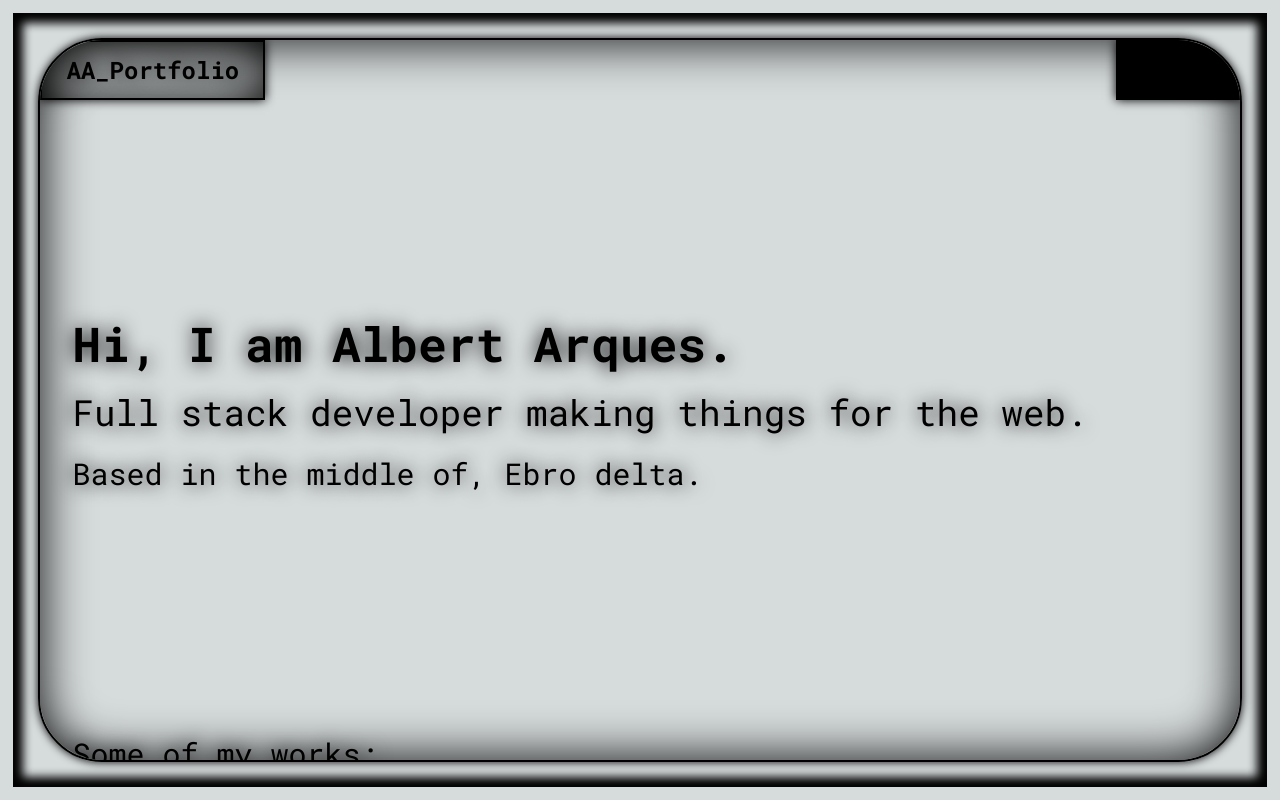
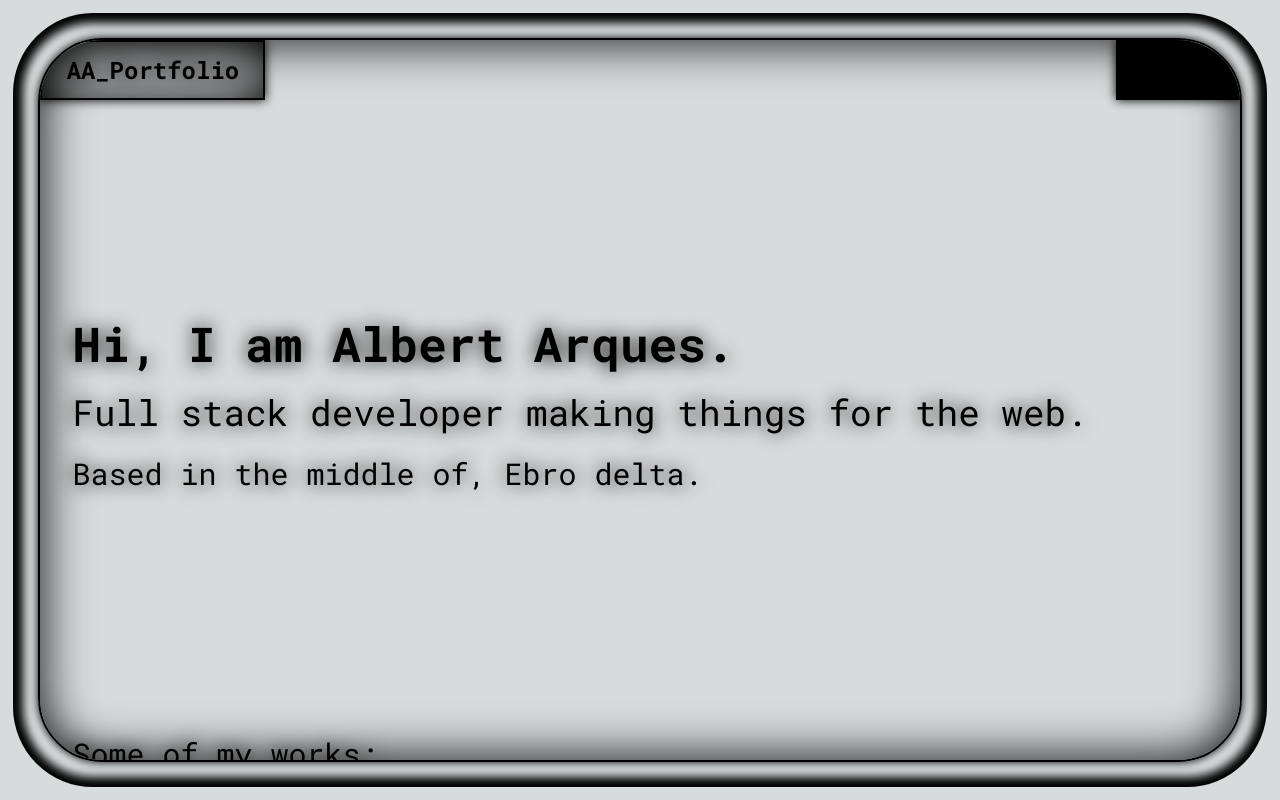
Before and after one commit to albertarques/portfolio, a Next.js app: page / in a window 1280 px wide. Built offline with nearby package versions, Linux system fonts and the light colour scheme.

Commit message:
Minor estethics changes

```diff
--- a/src/components/navbar/Navbar.jsx
+++ b/src/components/navbar/Navbar.jsx
@@ -3,7 +3,7 @@ import Link from "next/link";
 // TODO: Create a navbar component
 export default function Navbar() {
   return (
-    <div className="w-full sticky top-0 flex flex-row justify-between lg:text-2xl text-xl">
+    <div className="w-full sticky z-10 top-0 flex flex-row justify-between lg:text-2xl text-xl">
       <div className="border-f brand frame-f block py-3 px-6 font-bold">
         <Link href="/">AA_Portfolio</Link>
       </div>
--- a/src/components/workcard/WorkCard.jsx
+++ b/src/components/workcard/WorkCard.jsx
@@ -15,7 +15,7 @@ export default function WorkCard({
   if (hoverState) {
     return (
       <div
-        className={[`border-f m-3 p-3 pb-3 border z-10 cursor-pointer ${className}`]}
+        className={[`border-f m-3 p-3 pb-3 border cursor-pointer ${className}`]}
         onMouseLeave={() => setHoverState(false)}
       >
         <h3 className="text-2xl">{title}</h3>
@@ -42,7 +42,7 @@ export default function WorkCard({
     return (
       <div
         className={[
-          `border-f-hover m-3 p-3 pb-3 z-10 border cursor-pointer ${className}`,
+          `border-f-hover m-3 p-3 pb-3 border cursor-pointer ${className}`,
         ]}
         onMouseEnter={() => setHoverState(true)}
       >
--- a/src/pages/index.js
+++ b/src/pages/index.js
@@ -19,7 +19,7 @@ export default function Based() {
     <main className={`${robot.className}`}>
 
       <div className='flex flex-col frame border-f fixed overflow-y-scroll items-center'>
-      <div className="effect-shape fixed"></div>
+      <div className="effect-shape rounded-xl lg:rounded-[5rem] fixed"></div>
       <Navbar />
       <Hero
         title = "Hi, I am Albert Arques."
```
